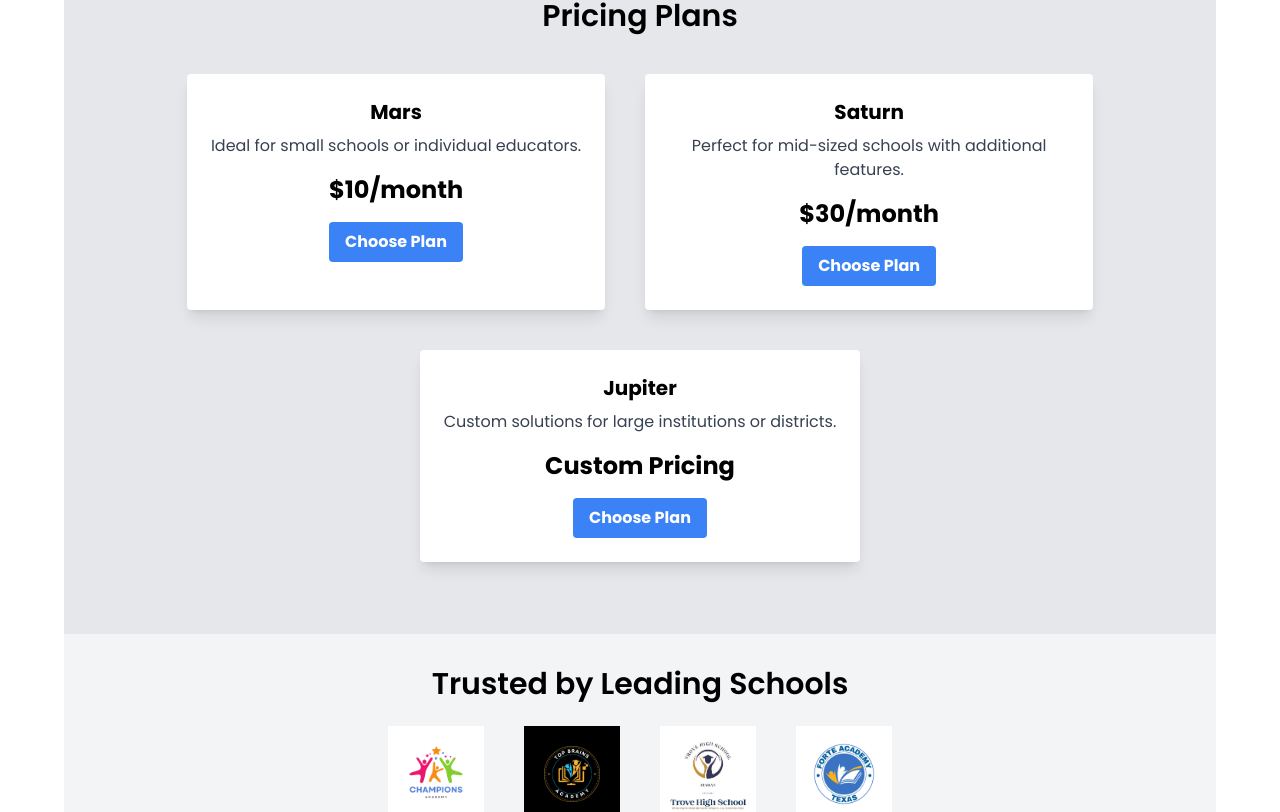
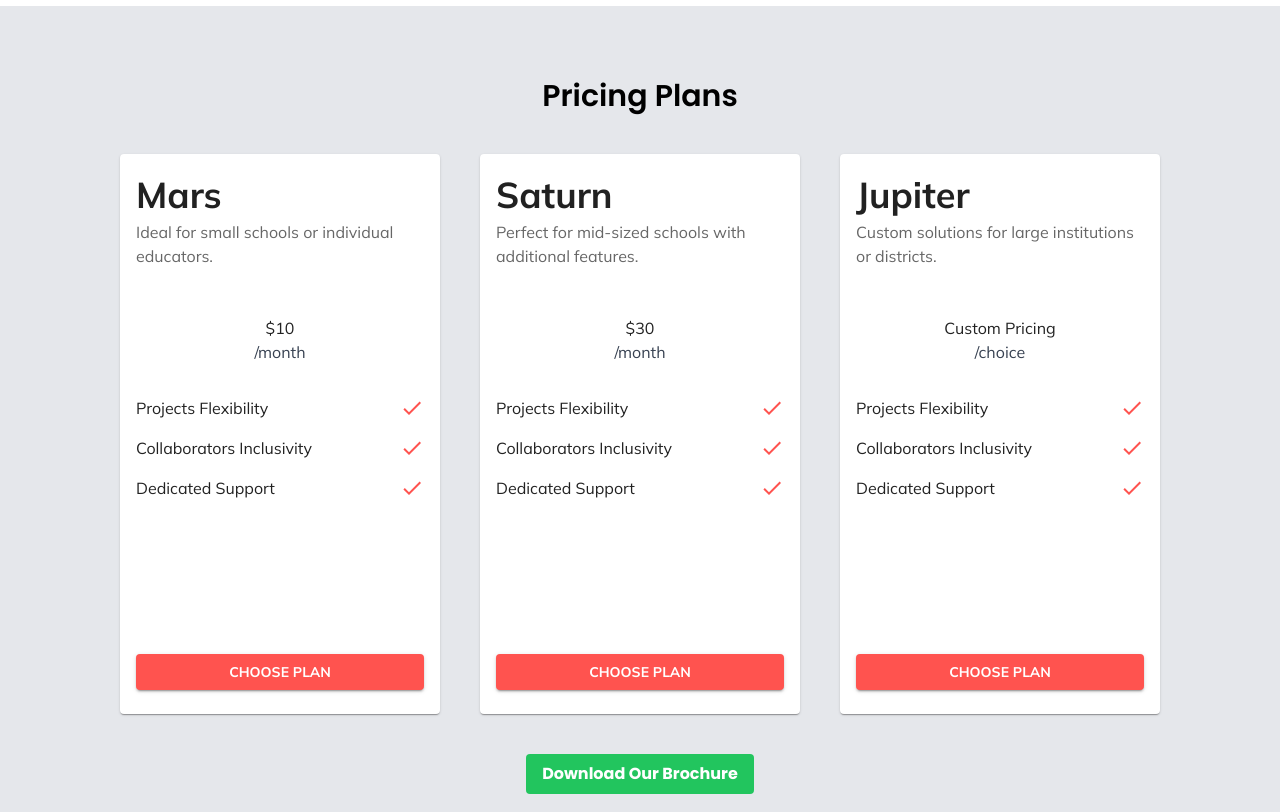
Before and after one commit to babaphemy/horace-lms, a Next.js app: page /lms in a window 1280 px wide. Shown: the part 2436-3248 px from the top of the page. Built offline with nearby package versions, Linux system fonts and the light colour scheme; a web font is replaced by a local one.

Commit message:
restyle lms page

```diff
--- a/components/lms/ContactLms.tsx
+++ b/components/lms/ContactLms.tsx
@@ -2,6 +2,7 @@ import Link from 'next/link';
 
 const ContactLms: React.FC = () => (
   <div className="bg-blue-600 text-white text-center p-8">
+    <div className='max-w-7xl mx-auto'>
       <h2 className="text-2xl font-semibold">
         Get Started with Horace LMS Today!
       </h2>
@@ -9,10 +10,11 @@ const ContactLms: React.FC = () => (
         Contact us to schedule a demo or sign up for a free trial.
       </p>
       <Link href="/contact" passHref>
-      <button className="mt-4 bg-blue-700 hover:bg-blue-800 font-bold py-2 px-6 rounded">
+        <button className="mt-4 bg-white hover:bg-gray-100 text-blue-600 font-bold py-2 px-6 rounded">
           Contact Us
         </button>
       </Link>
     </div>
+  </div>
 );
 export default ContactLms;
--- a/components/lms/SchoolLogos.tsx
+++ b/components/lms/SchoolLogos.tsx
@@ -30,6 +30,7 @@ const logos: SchoolLogo[] = [
 const SchoolLogos = () => {
   return (
     <div className="bg-gray-100 p-8">
+      <div className="max-w-7xl mx-auto">
         <h2 className="text-3xl font-semibold text-center mb-6">
           Trusted by Leading Schools
         </h2>
@@ -50,6 +51,7 @@ const SchoolLogos = () => {
           ))}
         </div>
       </div>
+    </div>
   );
 };
 export default SchoolLogos;
--- a/components/lms/feature/FeatureCard.tsx
+++ b/components/lms/feature/FeatureCard.tsx
@@ -24,7 +24,7 @@ const FeatureCard: React.FC<FeatureCardProps> = ({ feature }) => {
 
   const color = getRandomColor(colors);
   return (
-    <div className="max-w-sm space-y-2 rounded overflow-hidden shadow-lg bg-white p-6 border-2 min-h-[300px]" style={{ borderColor: color }}>
+    <div className="max-w-sm  mx-auto sm:mx-0 space-y-2 rounded overflow-hidden shadow-lg bg-white p-6 border-2 min-h-[300px]" style={{ borderColor: color }}>
       <div
         className={`flex items-center justify-center p-4 w-fit mb-5 rounded-full`}
         style={{ backgroundColor: color }}
--- a/components/lms/feature/FeatureList.tsx
+++ b/components/lms/feature/FeatureList.tsx
@@ -1,22 +1,22 @@
-import { Feature } from '../../../types/types';
-import FeatureCard from './FeatureCard';
-import HowToRegIcon from '@mui/icons-material/HowToReg';
-import SchoolIcon from '@mui/icons-material/School';
-import PersonIcon from '@mui/icons-material/Person';
-import CastForEducationIcon from '@mui/icons-material/CastForEducation';
-import AdminPanelSettingsIcon from '@mui/icons-material/AdminPanelSettings';
-import MarkUnreadChatAltIcon from '@mui/icons-material/MarkUnreadChatAlt';
-import LibraryBooksIcon from '@mui/icons-material/LibraryBooks';
-import AnalyticsIcon from '@mui/icons-material/Analytics';
-import QuizIcon from '@mui/icons-material/Quiz';
-import BiotechIcon from '@mui/icons-material/Biotech';
-import SecurityIcon from '@mui/icons-material/Security';
 import {
   AccountTreeRounded,
   CardGiftcard,
   MobileFriendly,
   Payment,
 } from '@mui/icons-material';
+import AdminPanelSettingsIcon from '@mui/icons-material/AdminPanelSettings';
+import AnalyticsIcon from '@mui/icons-material/Analytics';
+import BiotechIcon from '@mui/icons-material/Biotech';
+import CastForEducationIcon from '@mui/icons-material/CastForEducation';
+import HowToRegIcon from '@mui/icons-material/HowToReg';
+import LibraryBooksIcon from '@mui/icons-material/LibraryBooks';
+import MarkUnreadChatAltIcon from '@mui/icons-material/MarkUnreadChatAlt';
+import PersonIcon from '@mui/icons-material/Person';
+import QuizIcon from '@mui/icons-material/Quiz';
+import SchoolIcon from '@mui/icons-material/School';
+import SecurityIcon from '@mui/icons-material/Security';
+import { Feature } from '../../../types/types';
+import FeatureCard from './FeatureCard';
 
 const features: Feature[] = [
   {
@@ -111,9 +111,9 @@ const features: Feature[] = [
   },
 ];
 const FeatureList: React.FC = () => (
-  <div className="p-8 ">
-    <h2 className="text-3xl md:text-4xl font-semibold text-center mb-10">Key Features</h2>
-    <div className="grid grid-cols-1 sm:grid-cols-2 lg:grid-cols-3 gap-4">
+  <div className="p-8 max-w-7xl mx-auto">
+    <h2 className="text-3xl md:text-4xl font-semibold text-center my-10">Key Features</h2>
+    <div className="grid grid-cols-1 sm:grid-cols-2 lg:grid-cols-3 gap-4 mt-10 ">
       {features.map((feature, index) => (
         <FeatureCard key={index} feature={feature} />
       ))}
--- a/components/lms/pricing/Pricing.tsx
+++ b/components/lms/pricing/Pricing.tsx
@@ -5,33 +5,37 @@ const Pricing: React.FC = () => {
   const plans: Plan[] = [
     {
       name: 'Mars',
-      price: '$10/month',
+      price: '$10',
+      duration: '/month',
       description: 'Ideal for small schools or individual educators.',
     },
     {
       name: 'Saturn',
-      price: '$30/month',
+      price: '$30',
+      duration: '/month',
       description: 'Perfect for mid-sized schools with additional features.',
     },
     {
       name: 'Jupiter',
       price: 'Custom Pricing',
+      duration: '/choice',
       description: 'Custom solutions for large institutions or districts.',
     },
   ];
 
   return (
     <div className="p-8 bg-gray-200">
-      <h2 className="text-3xl font-semibold text-center mb-10">
+      <div className='max-w-7xl mx-auto'>
+        <h2 className="text-3xl font-semibold text-center my-10">
           Pricing Plans
         </h2>
-      <div className="flex flex-wrap justify-center gap-10">
+        <div className="flex flex-wrap justify-center gap-10 my-10">
           {plans.map((plan, index) => (
             <PricingPlan key={index} plan={plan} />
           ))}
         </div>
         <div className="text-center mt-10">
-        {/* <a
+          <a
             href="https://essluploads.s3.amazonaws.com/HoraceProposal.pdf"
             target="_blank"
             rel="nofollow"
@@ -41,7 +45,8 @@ const Pricing: React.FC = () => {
             <button className="bg-green-500 hover:bg-green-700 text-white font-bold py-2 px-4 rounded">
               Download Our Brochure
             </button>
-        </a> */}
+          </a>
+        </div>
       </div>
     </div>
   );
--- a/components/lms/pricing/PricingPlan.tsx
+++ b/components/lms/pricing/PricingPlan.tsx
@@ -1,7 +1,12 @@
+import CheckIcon from '@mui/icons-material/Check';
+import { Button, Card, CardContent, CardHeader, Stack, Typography } from '@mui/material';
+import React from 'react';
+
 interface Plan {
   name: string;
   price: string;
   description: string;
+  duration?: string;
 }
 
 interface PricingPlanProps {
@@ -9,15 +14,40 @@ interface PricingPlanProps {
 }
 
 const PricingPlan: React.FC<PricingPlanProps> = ({ plan }) => (
-  <div className="max-w-md rounded overflow-hidden shadow-lg bg-white p-6 text-center">
-    <h3 className="text-xl font-bold mb-2">{plan.name}</h3>
-    <p className="text-gray-700 mb-4">{plan.description}</p>
-    <span className="text-2xl font-bold">{plan.price}</span>
-    <div className="mt-4">
-      <button className="bg-blue-500 hover:bg-blue-700 text-white font-bold py-2 px-4 rounded">
-        Choose Plan
-      </button>
-    </div>
+  <div className='max-w-xs'>
+    <Card className='min-h-[35rem] h-full flex flex-col space-y-4'>
+      <CardHeader title={plan.name} titleTypographyProps={{ variant: 'h3' }} subheader={plan.description} />
+      <CardContent className='flex-grow-[1]'>
+        <Typography className='text-4xl font-bold text-center mb-2'>{plan.price}</Typography>
+        <Typography className='text-gray-700 text-center'>{plan?.duration || ''}</Typography>
+        <Stack spacing={2} sx={{ mt: 4 }}>
+          <FeatureItem>Projects Flexibility</FeatureItem>
+          <FeatureItem>Collaborators Inclusivity</FeatureItem>
+          <FeatureItem>Dedicated Support</FeatureItem>
+        </Stack>
+      </CardContent>
+      <CardFooter>
+        <Button fullWidth variant="contained" className='bg-blue-500'>Choose Plan</Button>
+      </CardFooter>
+    </Card>
   </div>
 );
 export default PricingPlan;
+
+
+function FeatureItem({ children }: { children: React.ReactNode }) {
+  return (
+    <Stack direction="row" justifyContent="space-between">
+      <Typography variant="body1">{children}</Typography>
+      <CheckIcon color="primary" />
+    </Stack>
+  );
+}
+
+function CardFooter({ children }: { children: React.ReactNode }) {
+  return (
+    <CardContent>
+      <Stack spacing={2}>{children}</Stack>
+    </CardContent>
+  );
+}
--- a/pages/lms/index.tsx
+++ b/pages/lms/index.tsx
@@ -1,4 +1,4 @@
-import { Box, Container } from '@mui/material';
+import { Box } from '@mui/material';
 import Head from 'next/head';
 import Footer from '../../components/Footer';
 import Header from '../../components/Header';
@@ -32,14 +32,12 @@ const Lms = () => {
       </Head>
       <Header />
       <HeaderBanner />
-      <Container>
       <Box>
         <FeatureList />
         <Pricing />
         <SchoolLogos />
         <ContactLms />
       </Box>
-      </Container>
       <Footer />
     </Box>
   );
--- a/types/types.ts
+++ b/types/types.ts
@@ -153,4 +153,5 @@ export interface Plan {
   name: string;
   price: string;
   description: string;
+  duration?: string;
 }
```
Lines whose indentation alone changed are shown as unchanged.
